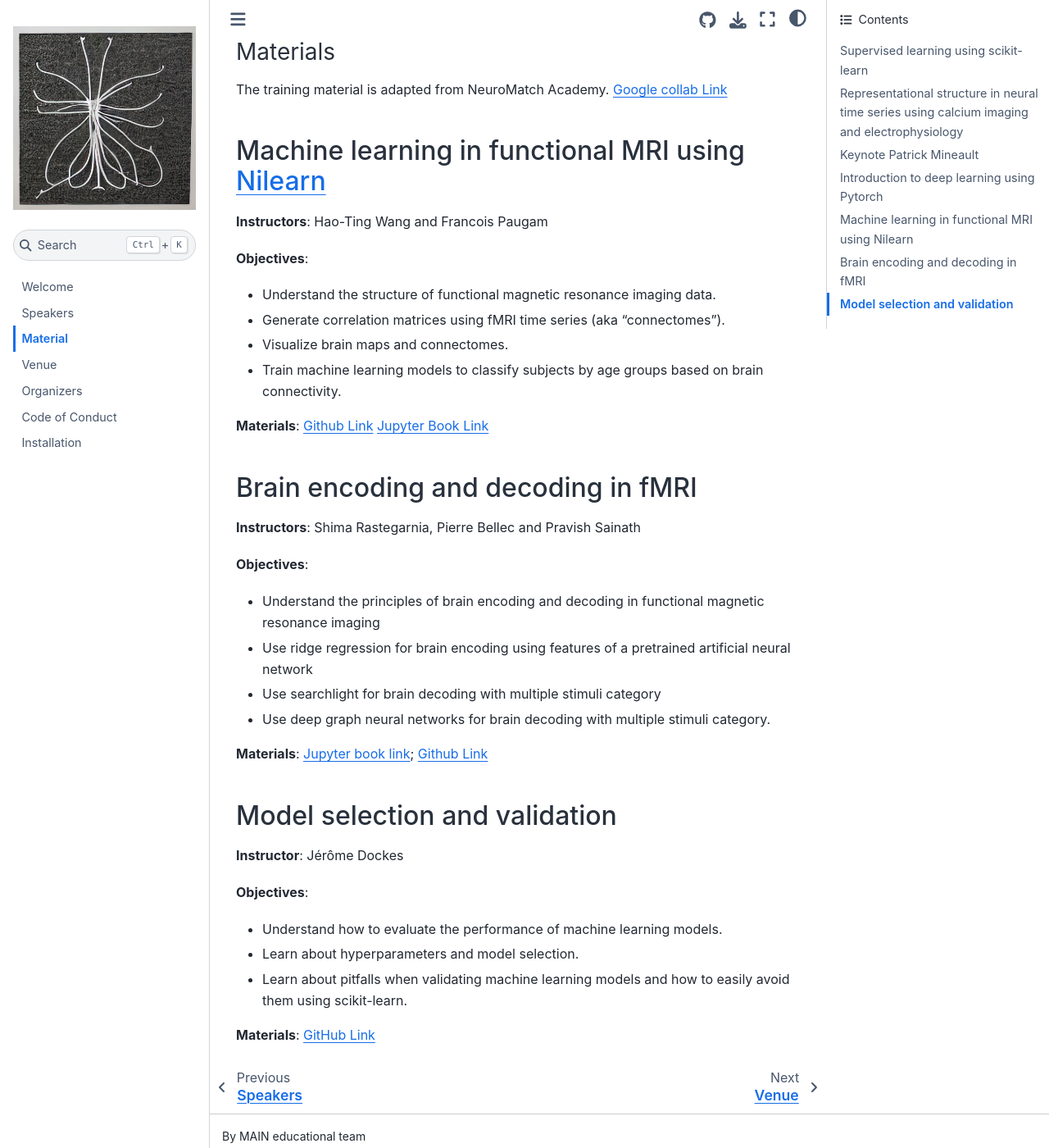
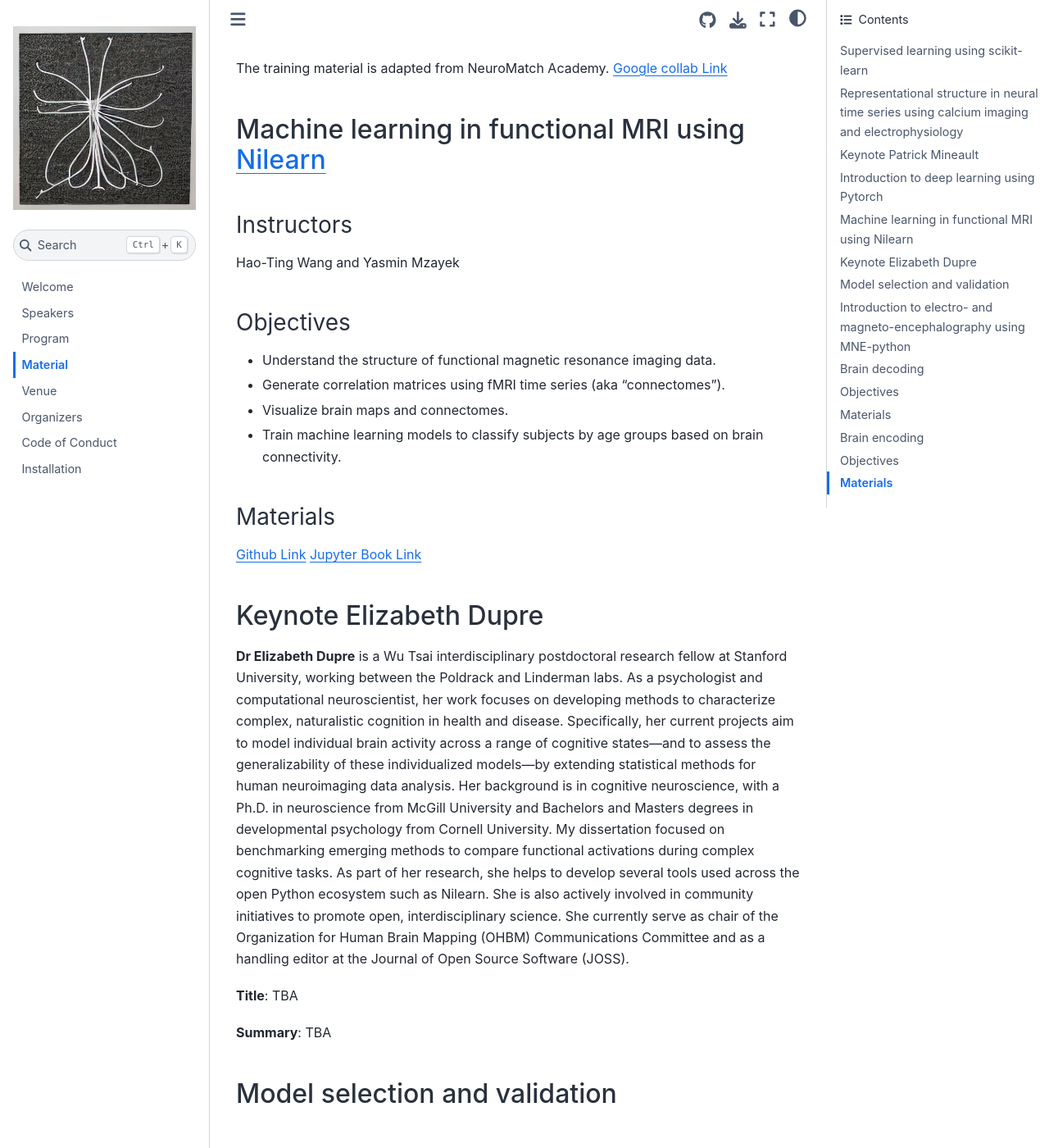
Before and after one commit to main-educational/main-educational.github.io, a Jupyter Book: the page built from content/material.md, in a window 1280 px wide and 1400 px high, scrolled down 2832 px. Shown: the whole window at 82% size. Built offline with Jupyter Book 1.0.4 settings and Sphinx 7.4.7 and the Sphinx Book theme 1.1.4, drawn with Linux system fonts in a browser that asks for light colours; pages that are not in the unit, such as notebooks, are missing from menus; some of the changed text lies outside the part shown.

Commit message:
Website with provisional program is ready.

````diff
--- a/content/material.md
+++ b/content/material.md
@@ -24,18 +24,18 @@
 ### Instructors
 **Dr. Quinn Lee** is a CIHR/FRQ postdoctoral research fellow in the Brandon Lab at McGill University (Montreal, QC, Canada). Prior to joining the Brandon Lab, he completed my PhD at the University of Lethbridge (Lethbridge, AB, Canada) with Drs. Robert Sutherland and Robert McDonald studying how long-term memory is organized at the systems-level in the brain. His current work aims to understand how aspects of experience and memory are represented in neuronal population activity in the rodent hippocampus across protracted experience. To this end, he uses a combination of miniscope calcium imaging in freely moving animals, advanced behavioral tracking, and computational methods to explore questions about neuronal representation and behavior.
 
-**Giuseppe P Gava** is a postdoctoral neuroscientist in the Dupret Lab at the MRC BNDU, University of Oxford. He was awarded a PhD from the Centre for Doctoral Training in Neurotechnology at Imperial College London, where he also graduated in Biomedical Engineering. He aims to use concepts from network science, topology and information theory to understand the complex neural circuitry and dynamics that shape memory and cognition.
+**Dr Giuseppe P Gava** is a postdoctoral neuroscientist in the Dupret Lab at the MRC BNDU, University of Oxford. He was awarded a PhD from the Centre for Doctoral Training in Neurotechnology at Imperial College London, where he also graduated in Biomedical Engineering. He aims to use concepts from network science, topology and information theory to understand the complex neural circuitry and dynamics that shape memory and cognition.
 
 ### Objectives
- * Basics data analysis for in vivo calcium imaging time series from freely-behaving animals
- * Basics data analysis for electrophysiological time series from freely-behaving animals
+ * Data analysis for in vivo calcium imaging time series from freely-behaving animals
+ * Data analysis for electrophysiological time series from freely-behaving animals
 
 ### Materials
 To be announced.
 
 ## Keynote Patrick Mineault
 
-**Patrick Mineault** is a neurotechnologist and CEO of xcorr consulting. His career spans academia and industry: he was a data scientist at Google, research scientist at Meta on brain-computer-interfaces, founder of a medtech startup and founding CTO of the educational nonprofit Neuromatch. His research at the intersection of neuroscience and AI has been published in NeurIPS, Neuron, PNAS, J Neurosci and Plos Comp Bio. He is the author of the Good Research Code Handbook and writes a popular computational neuroscience blog, [xcorr.net](https://xcorr.net/). He obtained his PhD in computational neuroscience at McGill University.
+**Dr Patrick Mineault** is a neurotechnologist and CEO of xcorr consulting. His career spans academia and industry: he was a data scientist at Google, research scientist at Meta on brain-computer-interfaces, founder of a medtech startup and founding CTO of the educational nonprofit Neuromatch. His research at the intersection of neuroscience and AI has been published in NeurIPS, Neuron, PNAS, J Neurosci and Plos Comp Bio. He is the author of the Good Research Code Handbook and writes a popular computational neuroscience blog, [xcorr.net](https://xcorr.net/). He obtained his PhD in computational neuroscience at McGill University.
 
 **Title**: What's the endgame of neuroAI?
 
@@ -59,36 +59,78 @@
 
 ## Machine learning in functional MRI using [Nilearn](https://nilearn.github.io)
 
-**Instructors**: Hao-Ting Wang and Francois Paugam
+### Instructors
+Hao-Ting Wang and Yasmin Mzayek
 
-**Objectives**:
+### Objectives
  * Understand the structure of functional magnetic resonance imaging data.
  * Generate correlation matrices using fMRI time series (aka "connectomes").
  * Visualize brain maps and connectomes.
  * Train machine learning models to classify subjects by age groups based on brain connectivity.
 
-**Materials**:
+### Materials
 [Github Link](https://github.com/main-educational/intro_ML)
 [Jupyter Book Link](https://main-educational.github.io/intro_ML/intro.html)
 
-## Brain encoding and decoding in fMRI
-**Instructors**: Shima Rastegarnia, Pierre Bellec and Pravish Sainath
+## Keynote Elizabeth Dupre
 
-**Objectives**:
- * Understand the principles of brain encoding and decoding in functional magnetic resonance imaging
- * Use ridge regression for brain encoding using features of a pretrained artificial neural network
- * Use searchlight for brain decoding with multiple stimuli category
- * Use deep graph neural networks for brain decoding with multiple stimuli category.
+**Dr Elizabeth Dupre** is a Wu Tsai interdisciplinary postdoctoral research fellow at Stanford University, working between the Poldrack and Linderman labs. As a psychologist and computational neuroscientist, her work focuses on developing methods to characterize complex, naturalistic cognition in health and disease. Specifically, her current projects aim to model individual brain activity across a range of cognitive states—and to assess the generalizability of these individualized models—by extending statistical methods for human neuroimaging data analysis. Her background is in cognitive neuroscience, with a Ph.D. in neuroscience from McGill University and Bachelors and Masters degrees in developmental psychology from Cornell University. My dissertation focused on benchmarking emerging methods to compare functional activations during complex cognitive tasks. As part of her research, she helps to develop several tools used across the open Python ecosystem such as Nilearn. She is also actively involved in community initiatives to promote open, interdisciplinary science. She currently serve as chair of the Organization for Human Brain Mapping (OHBM) Communications Committee and as a handling editor at the Journal of Open Source Software (JOSS).
 
-**Materials**: [Jupyter book link](https://main-educational.github.io/brain_encoding_decoding/); [Github Link](https://github.com/main-educational/brain_encoding_decoding)
+**Title**: TBA
+
+**Summary**: TBA
 
 ## Model selection and validation
 
-**Instructor**: Jérôme Dockes
+### Instructor
 
-**Objectives**:
+Jérôme Dockes
+
+### Objectives
  * Understand how to evaluate the performance of machine learning models.
  * Learn about hyperparameters and model selection.
  * Learn about pitfalls when validating machine learning models and how to easily avoid them using scikit-learn.
 
-**Materials**: [GitHub Link](https://github.com/neurodatascience/main-2021-ml-parts-1-2)
+### Materials
+[GitHub Link](https://github.com/neurodatascience/main-2021-ml-parts-1-2)
+
+## Introduction to electro- and magneto-encephalography using [MNE-python](https://mne.tools/stable/index.html)
+
+### Instructor
+Alexandre Gramfort
+
+### Objectives
+ * Understand the structure of electro- and magneto-encephalography data.
+ * Prepare and visualize MEG brain activity
+ * Train machine learning models on MEG data
+
+### Materials
+TBA
+
+## Brain decoding
+### Instructors
+Dr Peer Herholz
+
+## Objectives
+ * Understand the principles of brain decoding
+ * Use ridge regression for brain encoding using features of a pretrained artificial neural network in functional magnetic resonance imaging
+ * Use searchlight for brain decoding with multiple stimuli category
+ * Use deep graph neural networks for brain decoding with multiple stimuli category.
+
+## Materials
+
+[Jupyter book link](https://main-educational.github.io/brain_encoding_decoding/); [Github Link](https://github.com/main-educational/brain_encoding_decoding)
+
+## Brain encoding
+### Instructors
+Dr Isil Bilgin and Mr Pravish Sainath
+
+## Objectives
+ * Understand the principles of brain encoding
+ * Use ridge regression to encode brain activity in functional magnetic resonance imaging using direct representation of visual stimuli
+ * Use ridge regression to encode brain activity in functional magnetic resonance imaging during a movie watching task using a large artificial language network
+
+## Materials
+
+[Jupyter book link](https://main-educational.github.io/brain_encoding_decoding/); [Github Link](https://github.com/main-educational/brain_encoding_decoding)
+[Github repository](https://github.com/jashna14/DL4Brain)
--- /dev/null
+++ b/content/program.md
@@ -0,0 +1,182 @@
+# Program
+
+## December 9th
+
+### Morning sessions
+08:00 EST - 09:00 EST **Registration**, snack and coffee
+
+09:00 EST - 09:10 EST **Welcome**
+
+09:15 EST - 12:00 EST **Parallel sessions**. Note a break from 10:00 EST to 10:15 EST with coffee and snack provided onsite.
+
+::::{card-carousel} 3
+
+:::{card}
+:margin: 3
+:class-body: text-center
+:class-header: bg-light text-center
+:link: ./material.html#supervised-learning-using-scikit-learn
+**Nikhil Bhagwat**
+^^^
+```{image} images/logo_scikit-learn.png
+:height: 100
+```
+Introduction to supervised learning using scikit-learn.
++++
+Learn more {fas}`arrow-right`
+:::
+
+:::{card}
+:margin: 3
+:class-body: text-center
+:class-header: bg-light text-center
+:link: ./material.html#representational-structure-in-neural-time-series-using-calcium-imaging-and-electrophysiology
+
+**Quinn Lee and Giuseppe Pietro Gava**
+^^^
+```{image} images/logo_unique.jpg
+:height: 100
+```
+Calcium imaging and electrophysiological time series in freely-behaving animals
++++
+Learn more {fas}`arrow-right`
+:::
+::::
+
+### Afternoon sessions
+12:00 EST - 13:00 EST **Lunch** (provided onsite)
+
+13:00 EST - 14:00 EST **Keynote lecture**
+::::{card-carousel} 3
+:::{card} Patrick Mineault - What's the endgame of neuroAI?
+:margin: 3
+:class-body: text-center
+:link: ./material.html#keynote-patrick-mineault
+:img-top: images/profile_patrick.jpg
+Learn more {fas}`arrow-right`
+:::
+::::
+
+14:15 EST - 17:00 EST **Parallel sessions**. Note a break from 15:00 EST to 15:15 EST with coffee and snack provided onsite.
+::::{card-carousel} 3
+
+:::{card}
+:margin: 3
+:class-body: text-center
+:class-header: bg-light text-center
+:link: ./material.html#introduction-to-deep-learning-using-pytorch
+**Mohammad Yaghoubi, Thomas Jiralerspong and Krystal Pan**
+^^^
+```{image} images/logo_pytorch.png
+:height: 100
+```
+Introduction to deep learning using pytorch.
++++
+Learn more {fas}`arrow-right`
+:::
+
+:::{card}
+:margin: 3
+:class-body: text-center
+:class-header: bg-light text-center
+:link: ./material.html#machine-learning-in-functional-mri-using-nilearn
+
+**Hao-Ting Wang and Yasmin Mzayek**
+^^^
+```{image} images/logo_nilearn.png
+:height: 100
+```
+Machine learning in functional MRI using Nilearn
++++
+Learn more {fas}`arrow-right`
+:::
+::::
+
+## December 10th
+
+### Morning sessions
+08:00 EST - 09:00 EST Snack and coffee
+
+09:00 EST - 12:00 EST **Parallel sessions**. Note a break from 10:00 EST to 10:15 EST with coffee and snack provided onsite.
+
+::::{card-carousel} 3
+
+:::{card}
+:margin: 3
+:class-body: text-center
+:class-header: bg-light text-center
+:link: ./material.html#model-selection-and-validation
+**Jérôme Dockes**
+^^^
+```{image} images/logo_scikit-learn.png
+:height: 100
+```
+Model selection and validation using scikit-learn.
++++
+Learn more {fas}`arrow-right`
+:::
+
+:::{card}
+:margin: 3
+:class-body: text-center
+:class-header: bg-light text-center
+:link: ./material.html#introduction-to-electro-and-magneto-encephalography-using-mne-python
+
+**Alex Gramfort (online)**
+^^^
+```{image} images/logo_mne.png
+:height: 100
+```
+Introduction to electro- and magneto-encephalography data analysis with MNE-python.
++++
+Learn more {fas}`arrow-right`
+:::
+::::
+
+### Afternoon sessions
+12:00 EST - 13:00 EST **Lunch** (provided onsite)
+
+13:00 EST - 14:00 EST **Keynote lecture (online)**
+::::{card-carousel} 3
+:::{card} Elizabeth Dupre - Aligning representations in brain and machines
+:margin: 3
+:class-body: text-center
+:link: ./material.html#keynote-elizabeth-dupre
+:img-top: https://avatars.githubusercontent.com/u/15017191?v=4
+:::
+::::
+
+14:15 EST - 17:00 EST **Parallel sessions**. Note a break from 15:00 EST to 15:15 EST with coffee and snack provided onsite.
+::::{card-carousel} 3
+
+:::{card}
+:margin: 3
+:class-body: text-center
+:class-header: bg-light text-center
+:link: ./material.html#brain-decoding
+**Peer Herholz**
+^^^
+```{image} images/thumbnail_decoding.png
+:height: 100
+```
+Introduction to brain decoding in fMRI
++++
+Learn more {fas}`arrow-right`
+:::
+
+:::{card}
+:margin: 3
+:class-body: text-center
+:class-header: bg-light text-center
+:link: ./material.html#brain-encoding
+
+**Isil Bilgin and Pravish Sainath**
+^^^
+```{image} images/thumbnail_encoding.png
+:height: 100
+```
+Introduction to brain encoding in fMRI
++++
+Learn more {fas}`arrow-right`
+:::
+::::
````
Also changed, not shown: content/images/logo_mne.png (added), content/images/mne_logo_dark.svg (added), content/images/thumbnail_decoding.png (added), content/images/thumbnail_encoding.png (added).
